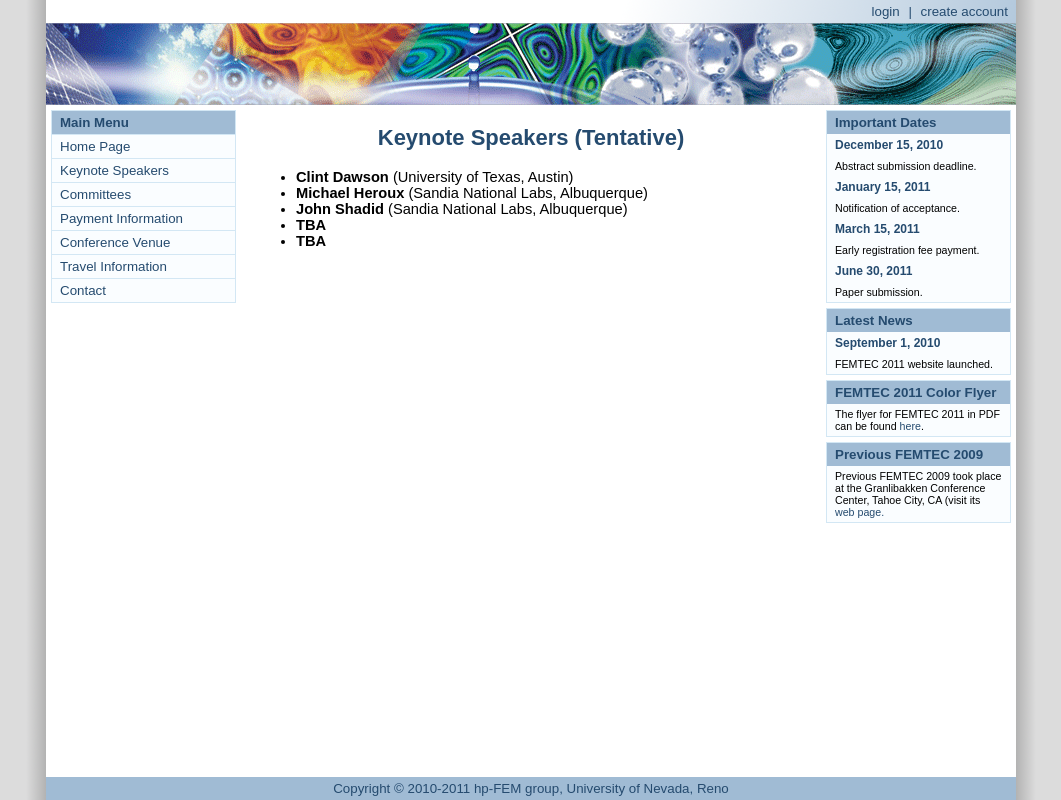
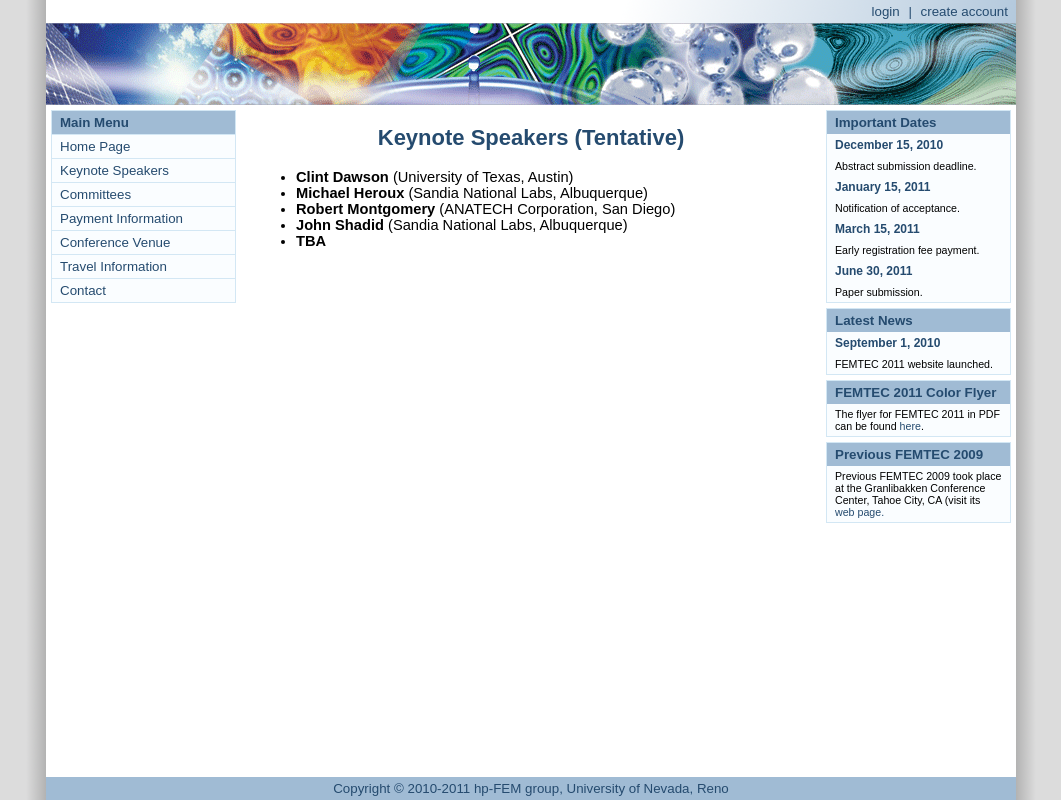
Before and after one commit to mattpap/femtec-2011, a Django app: template femtec/templates/content/keynote.html in a window 1280 px wide. Shown: the whole page, without its empty margins (109-1170 px from the left). Run offline with Django 3.2, Linux system fonts and the light colour scheme; the template is opened without the code that fills it, so the values that code supplies are empty; parts of the project's set-up code (start-up, migrations or seed data) failed here and were passed over.

Commit message:
R. Montgomery added.

```diff
--- a/femtec/templates/content/keynote.html
+++ b/femtec/templates/content/keynote.html
@@ -6,8 +6,8 @@
     <ul>
         <li><b>Clint Dawson</b> (University of Texas, Austin)</li>
         <li><b>Michael Heroux </b> (Sandia National Labs, Albuquerque)</li>
+        <li><b>Robert Montgomery </b> (ANATECH Corporation, San Diego)</li>
         <li><b>John Shadid</b> (Sandia National Labs, Albuquerque)</li>
-        <li><b>TBA</b> </li>
         <li><b>TBA</b> </li>
     </ul>
 
```
